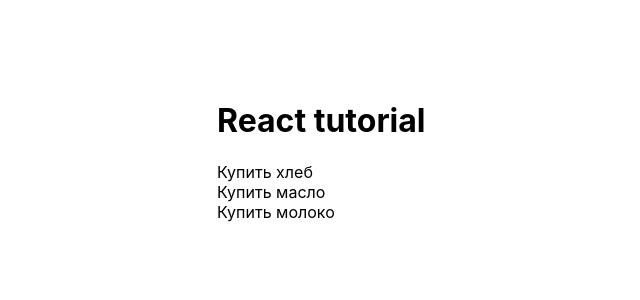
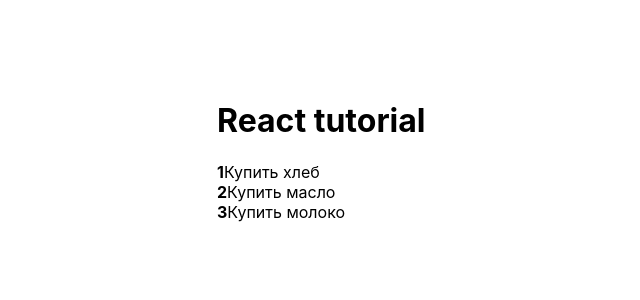
Before and after one commit to MikeMSN/kyto-react-qsg3, a React (Create React App) app in the folder web-ui/: page / in a window 1280 px wide. Shown: the top 300 px of the page, without its empty margins (123-763 px from the left). Built offline with nearby package versions, Linux system fonts and the light colour scheme.

Commit message:
added index

```diff
--- a/web-ui/src/Todo/TodoItem.js
+++ b/web-ui/src/Todo/TodoItem.js
@@ -1,5 +1,10 @@
 import React from 'react'
 
-export default function TodoItem({ todo }){
-    return <li>{todo.title}</li>
+export default function TodoItem({todo, index}) {
+    return (
+        <li>
+            <strong>{index + 1}</strong>
+            {todo.title}
+        </li>
+    )
 }
--- a/web-ui/src/Todo/TodoListBox.js
+++ b/web-ui/src/Todo/TodoListBox.js
@@ -14,8 +14,8 @@
     return (
         <ul style={styles.ul}>
             {
-                props.todos.map(todo => {
-                    return <TodoItem key = {todo.id} todo={todo}/>
+                props.todos.map((todo, index) => {
+                    return <TodoItem key = {todo.id} todo={todo} index = {index} />
                 })
             }
         </ul>
```
